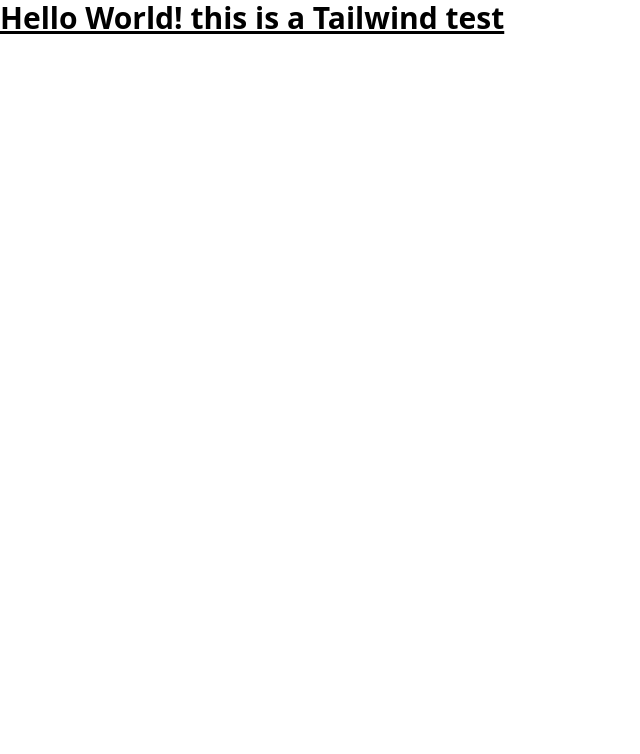
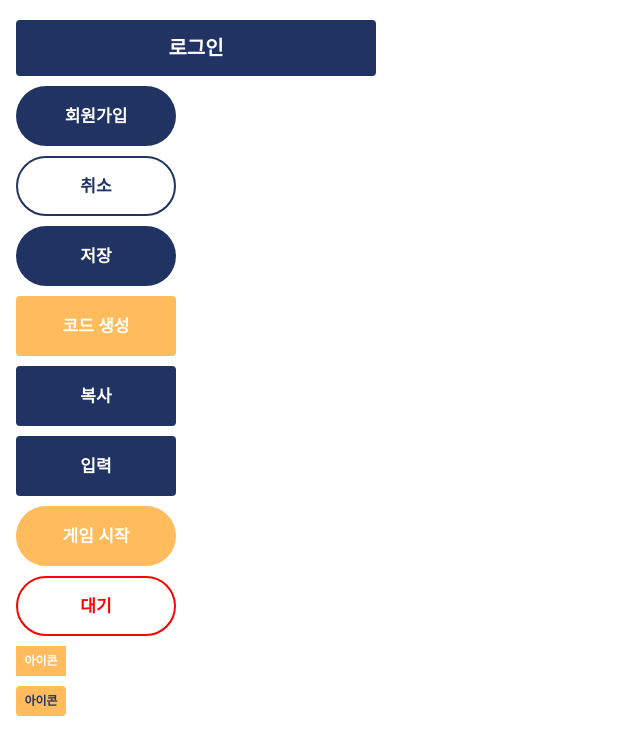
Before and after one commit to gooormmoon/algorithm-fighter-front, a React (Create React App) app: page / in a window 1280 px wide. Shown: the top 754 px of the page, without its empty margins (0-640 px from the left). Built offline with nearby package versions, Linux system fonts and the light colour scheme.

Commit message:
Feat/Button

```diff
--- a/package.json
+++ b/package.json
@@ -10,9 +10,10 @@
     "@types/node": "^16.18.98",
     "@types/react": "^18.3.3",
     "@types/react-dom": "^18.3.0",
+    "classnames": "^2.5.1",
     "react": "^18.3.1",
     "react-dom": "^18.3.1",
-    "react-scripts": "5.0.1",
+    "sass": "^1.77.4",
     "tailwindcss": "^3.4.4",
     "typescript": "^4.9.5",
     "web-vitals": "^2.1.4"
@@ -42,6 +43,7 @@
     ]
   },
   "devDependencies": {
-    "@babel/plugin-proposal-private-property-in-object": "^7.21.11"
+    "@babel/plugin-proposal-private-property-in-object": "^7.21.11",
+    "react-scripts": "^5.0.1"
   }
 }
--- a/src/App.tsx
+++ b/src/App.tsx
@@ -1,10 +1,79 @@
-import React from "react";
+import React, { useState } from 'react';
+import Button from './components/Common/button/Button';
 
 function App() {
+  const [buttonText, setButtonText] = useState('대기');
+
+  // 마우스 버튼 위에 올렸을 때
+  const handleMouseEnter = () => {
+    setButtonText('준비 완료');
+  };
+
+  // 마우스 버튼 위에 안 올렸을 때
+  const handleMouseLeave = () => {
+    setButtonText('대기');
+  };
+
+  // 버튼 클릭했을 때
+  const handleClick = () => {
+    setButtonText('준비 완료');
+  };
+
   return (
-    <div className="text-3xl font-bold underline">
-      Hello World! this is a Tailwind test
-    </div>
+    <form>
+      <form style={{ marginTop: '20px' }}></form>
+      <div style={{ marginBottom: '10px', textIndent: '1em' }}>
+        <Button size="large_radius" color="secondary" textColor="primary_font" name="로그인" />
+      </div>
+
+      <div style={{ marginBottom: '10px', textIndent: '1em' }}>
+        <Button size="medium_big_radius" color="secondary" textColor="primary_font" name="회원가입" />
+      </div>
+
+      <div style={{ marginBottom: '10px', textIndent: '1em' }}>
+        <Button size="medium_big_radius" color="secondary_border" textColor="secondary_color_font" name="취소" />
+      </div>
+
+      <div style={{ marginBottom: '10px', textIndent: '1em' }}>
+        <Button size="medium_big_radius" color="secondary" textColor="primary_font" name="저장" />
+      </div>
+
+      <div style={{ marginBottom: '10px', textIndent: '1em' }}>
+        <Button size="medium_small_radius" color="primary" textColor="primary_font" name="코드 생성" />
+      </div>
+
+      <div style={{ marginBottom: '10px', textIndent: '1em' }}>
+        <Button size="medium_small_radius" color="secondary" textColor="primary_font" name="복사" />
+      </div>
+
+      <div style={{ marginBottom: '10px', textIndent: '1em' }}>
+        <Button size="medium_small_radius" color="secondary" textColor="primary_font" name="입력 " />
+      </div>
+
+      <div style={{ marginBottom: '10px', textIndent: '1em' }}>
+        <Button size="medium_big_radius" color="primary" textColor="primary_font" name="게임 시작" />
+      </div>
+
+      <div style={{ marginBottom: '10px', textIndent: '1em' }}>
+        <Button
+          size="medium_big_radius"
+          color="wait_border"
+          textColor="wait_color_font"
+          name={buttonText}
+          onMouseEnter={handleMouseEnter}
+          onMouseLeave={handleMouseLeave}
+          onClick={handleClick}
+        />
+      </div>
+
+      <div style={{ marginBottom: '10px', textIndent: '1em' }}>
+        <Button size="small" color="primary" textColor="secondary_font" name="아이콘" />
+      </div>
+
+      <div style={{ marginBottom: '10px', textIndent: '1em' }}>
+        <Button size="small_radius" color="primary" textColor="secondary_color_font" name="아이콘" />
+      </div>
+    </form>
   );
 }
 
--- a/src/api/apiClient.ts
+++ b/src/api/apiClient.ts
@@ -0,0 +1 @@
+export {}
--- a/src/components/Common/button/Button.tsx
+++ b/src/components/Common/button/Button.tsx
@@ -1,7 +1,39 @@
-import React from "react";
+import React from 'react';
+import styles from './button.module.scss';
+import cx from 'classnames';
 
-function Button() {
-  return <div>Button</div>;
+interface ButtonProps {
+  type?: 'button' | 'submit' | 'reset';
+  size: string;
+  color: string;
+  textColor: string;
+  name: string;
+  onMouseEnter?: () => void;
+  onMouseLeave?: () => void;
+  onClick?: () => void;
 }
 
+const Button: React.FC<ButtonProps> = ({
+  type = 'submit',
+  size,
+  color,
+  textColor,
+  name,
+  onMouseEnter,
+  onMouseLeave,
+  onClick,
+}) => {
+  return (
+    <button
+      type={type}
+      className={cx(styles[color], styles[size], styles[textColor])}
+      onMouseEnter={onMouseEnter}
+      onMouseLeave={onMouseLeave}
+      onClick={onClick}
+    >
+      {name}
+    </button>
+  );
+};
+
 export default Button;
--- /dev/null
+++ b/src/components/Common/button/button.module.scss
@@ -0,0 +1,112 @@
+.primary {
+    background-color: #FFBB5C;
+}
+
+.primary:hover {
+    background-color: #f3a941;
+    transition: all 0.5s;
+}
+
+.secondary {
+    background-color: #213363;
+}
+
+.secondary:hover {
+    background-color: #3c5393;
+    transition: all 0.5s;
+}
+
+.secondary_border {
+    background-color: #ffffff;
+    border: 2px solid;
+    border-color: #213363;
+}
+
+.wait_border {
+    background-color: #ffffff;
+    border: 2px solid;
+    border-color: #FF0000;
+}
+
+.wait_border:hover {
+    background-color: #00AA77;
+    background-color: #00AA77;
+    border: 2px solid;
+    transition: all 0.5s;
+}
+
+.large {
+    font-size: 20px;
+    width: 360px;
+    height: 56px;
+}
+
+.large_radius {
+    font-size: 20px;
+    width: 360px;
+    height: 56px;
+    border-radius: 4px;
+}
+
+.medium {
+    font-size: 17px;
+    width: 160px;
+    height: 60px;
+}
+
+
+// radius 큰 것들 ex) 회원가입, 취소, 게임 시작
+.medium_big_radius {
+    font-size: 17px;
+    width: 160px;
+    height: 60px;
+    border-radius: 120px;
+}
+
+// radius 작은 것들 ex) 복사, 코드 생성
+.medium_small_radius {
+    font-size: 17px;
+    width: 160px;
+    height: 60px;
+    border-radius: 4px;
+}
+
+.small {
+    font-size: 12px;
+    width: 50px;
+    height: 30px;
+}
+
+.small_radius {
+    font-size: 12px;
+    width: 50px;
+    height: 30px;
+    border-radius: 4px;
+}
+
+.primary_font{
+    color: #ffffff;
+    font-weight: bold;
+}
+
+.secondary_font{
+    color: #ffffff;
+    font-weight: bold;
+}
+
+// 회원가입 밑에 있는 취소 버튼에 쓸 폰트 색
+// 다른 폰트 색들은 다 하얀색임
+.secondary_color_font {
+    color: #213363;
+    font-weight: bold;
+}
+
+.wait_color_font {
+    color: #FF0000;
+    font-weight: bold;
+}
+
+.wait_color_font:hover {
+    color: #ffffff;
+    font-weight: bold;
+}
--- /dev/null
+++ b/src/components/Common/button/global.d.ts
@@ -0,0 +1,4 @@
+declare module '*.scss' {
+  const content: { [className: string]: string };
+  export default content;
+}
--- a/src/components/Layout/index.tsx
+++ b/src/components/Layout/index.tsx
@@ -0,0 +1 @@
+export {}
--- a/src/components/index.tsx
+++ b/src/components/index.tsx
@@ -0,0 +1 @@
+export {}
--- a/src/config/index.tsx
+++ b/src/config/index.tsx
@@ -0,0 +1 @@
+export {}
--- a/src/pages/index.tsx
+++ b/src/pages/index.tsx
@@ -0,0 +1 @@
+export {}
--- a/src/router/index.tsx
+++ b/src/router/index.tsx
@@ -0,0 +1 @@
+export {}
--- a/src/utils/index.tsx
+++ b/src/utils/index.tsx
@@ -0,0 +1 @@
+export {}
```
Also changed, not shown: 1 other file (tests, documents, lock files or other folders).
